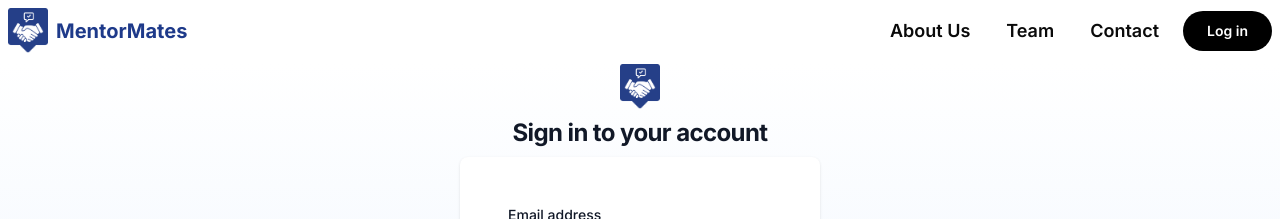
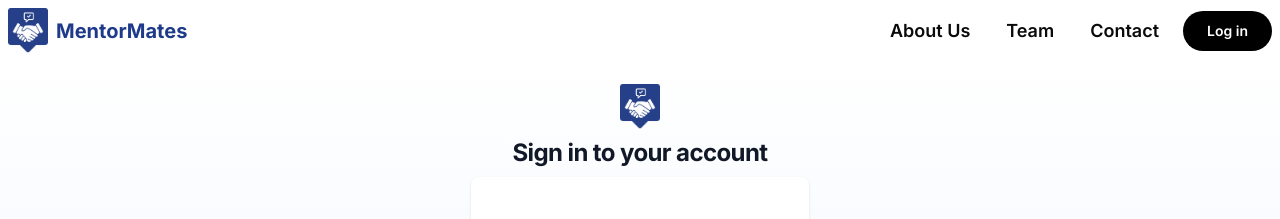
Before and after one commit to cyu60/MentorMate, a Next.js app: page /login in a window 1280 px wide. Shown: the top 219 px of the page. Built offline with nearby package versions, Linux system fonts and the light colour scheme; no server answers.

Commit message:
fix: ui for signup

```diff
--- a/app/login/page.tsx
+++ b/app/login/page.tsx
@@ -144,7 +144,7 @@ function LoginContent() {
 
   return (
     <div>
-      <div className="sm:mx-auto sm:w-full sm:max-w-md">
+      <div className="sm:mx-auto sm:w-full sm:max-w-md pt-5">
         <Image
           alt="MentorMates"
           src="/mentormate.png"
@@ -157,7 +157,7 @@ function LoginContent() {
         </h2>
       </div>
 
-      <div className="sm:mx-auto sm:w-full sm:max-w-[400px] pl-5 pr-5">
+      <div className="sm:mx-auto sm:w-full sm:max-w-[400px] pl-5 pr-5 pb-10">
         <div className="bg-white px-6 py-12 shadow sm:rounded-lg sm:px-12">
           {error && (
             <div className="mb-4 text-center text-sm text-red-600">{error}</div>
@@ -334,7 +334,7 @@ function LoginContent() {
 
 export default function LoginPage() {
   return (
-    <div className="pb-10 bg-gradient-to-b from-white to-blue-100/80 items-center">
+    <div className="min-h-screen pb-10 bg-gradient-to-b from-white to-blue-100/80 flex flex-col items-center">
       <Navbar />
       <Suspense fallback={<div>Loading...</div>}>
         <LoginContent />
```
